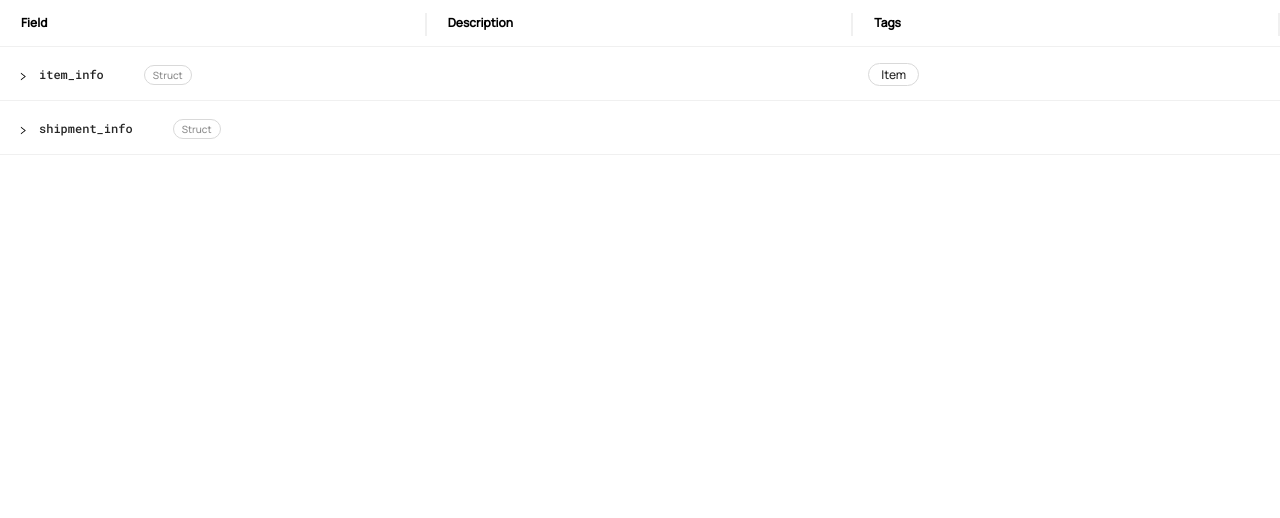
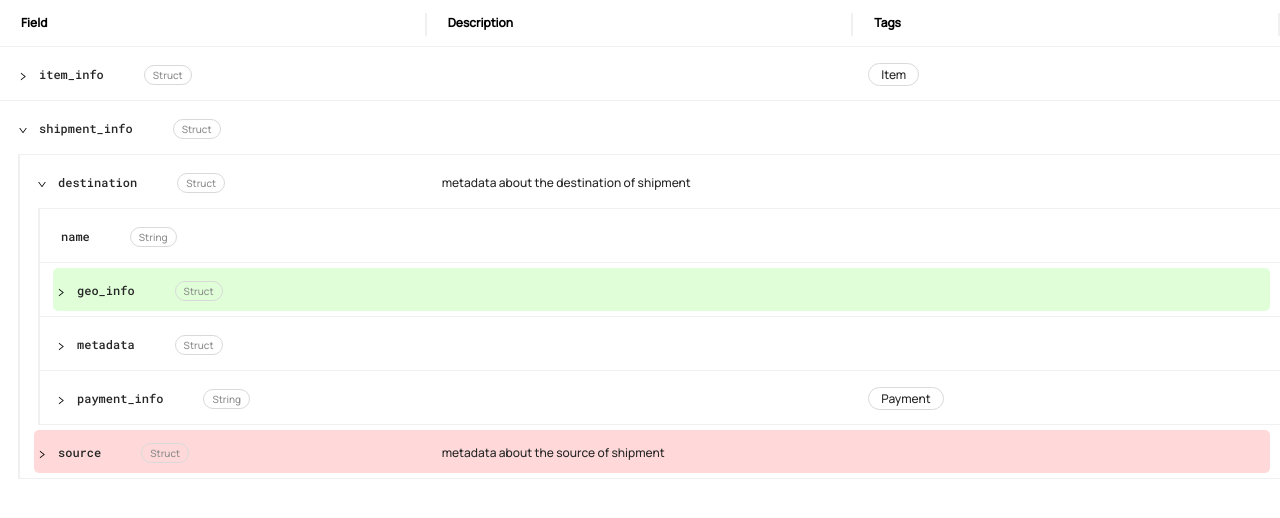
Before and after one commit to chris-collins13/acryl-ui, a React (Create React App) app in the folder nested-schema/: page / in a window 1280 px wide. Shown: the top 518 px of the page. Built offline with nearby package versions, Linux system fonts and the light colour scheme.

Commit message:
set default state

```diff
--- a/nested-schema/src/Page/NestedSchemaTable/NestedSchemaTableContainer.tsx
+++ b/nested-schema/src/Page/NestedSchemaTable/NestedSchemaTableContainer.tsx
@@ -38,14 +38,14 @@ function NestedSchemaTableContainer(props: Props) {
         updateOrPopulateParentEntry(field, displayedRows, status);
     });
 
-    const differentRows: string[] = [];
+    const differentRows: Set<string> = new Set<string>();
     const rootRows: string[] = [];
     Object.keys(displayedRows).forEach((key) => {
         if (!displayedRows[key].fieldPath.includes(".")) {
             rootRows.push(displayedRows[key].fieldPath);
         }
         if (displayedRows[key].status !== Status.REMAIN) {
-            differentRows.push(displayedRows[key].fieldPath);
+            differentRows.add(displayedRows[key].fieldPath);
         }
     });
 
--- a/nested-schema/src/Page/NestedSchemaTable/NestedSchemaTableView.tsx
+++ b/nested-schema/src/Page/NestedSchemaTable/NestedSchemaTableView.tsx
@@ -6,7 +6,7 @@ import Row from "./Row";
 interface Props {
     displayedRows: { [key: string]: DisplayedRow };
     rootRows: string[];
-    differentRows: string[];
+    differentRows: Set<string>
 }
 
 function NestedSchemaTableView(props: Props) {
--- a/nested-schema/src/Page/NestedSchemaTable/Row/Row.tsx
+++ b/nested-schema/src/Page/NestedSchemaTable/Row/Row.tsx
@@ -6,13 +6,15 @@ import { DisplayedRow, Status } from "../NestedSchemaTableContainer";
 interface Props {
     fieldPath: string;
     displayedRows: { [key: string]: DisplayedRow };
-    differentRows: string[];
+    differentRows: Set<string>;
 }
 
 function Row(props: Props) {
     const { fieldPath, displayedRows, differentRows } = props;
 
-    const [isExpanded, setIsExpanded] = useState(false);
+    const [isExpanded, setIsExpanded] = useState(
+        isDefaultStateOpen(fieldPath, differentRows)
+    );
 
     const row = displayedRows[fieldPath];
     const fieldName = row.fieldPath.split(".").pop();
@@ -65,6 +67,20 @@ function Row(props: Props) {
                 ))}
         </>
     );
+}
+
+function isDefaultStateOpen(fieldPath: string, differentRows: Set<string>) {
+    let isDefaultStateOpen = false;
+
+    if (!differentRows.has(fieldPath)) {
+        differentRows.forEach((row) => {
+            if (row.includes(fieldPath)) {
+                isDefaultStateOpen = true;
+            }
+        });
+    }
+
+    return isDefaultStateOpen;
 }
 
 const RowWrapper = styled.tr`
```
